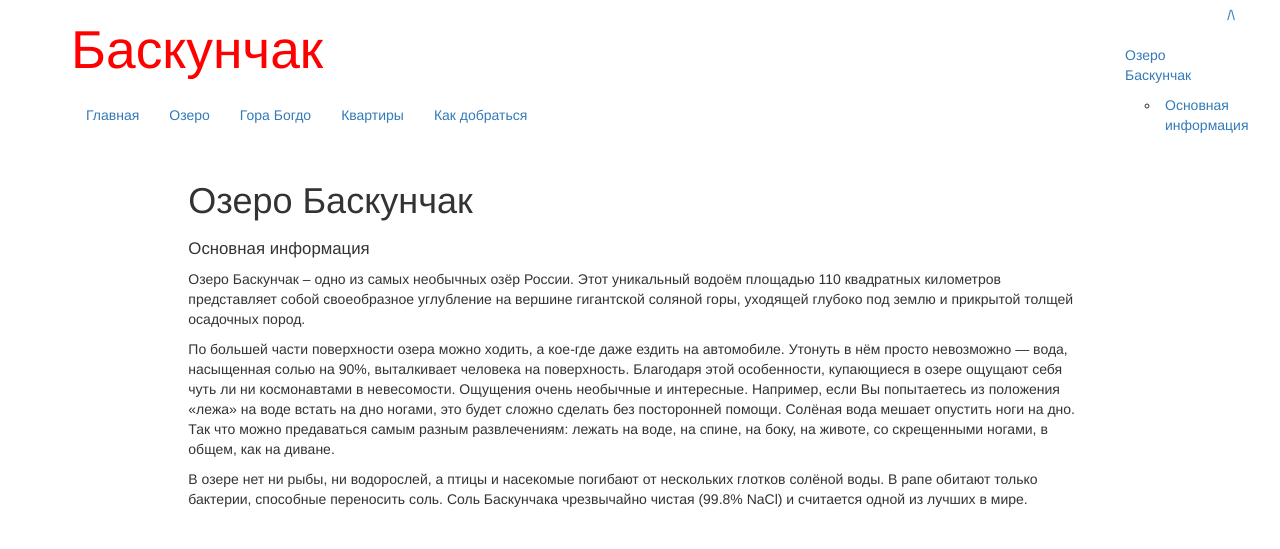
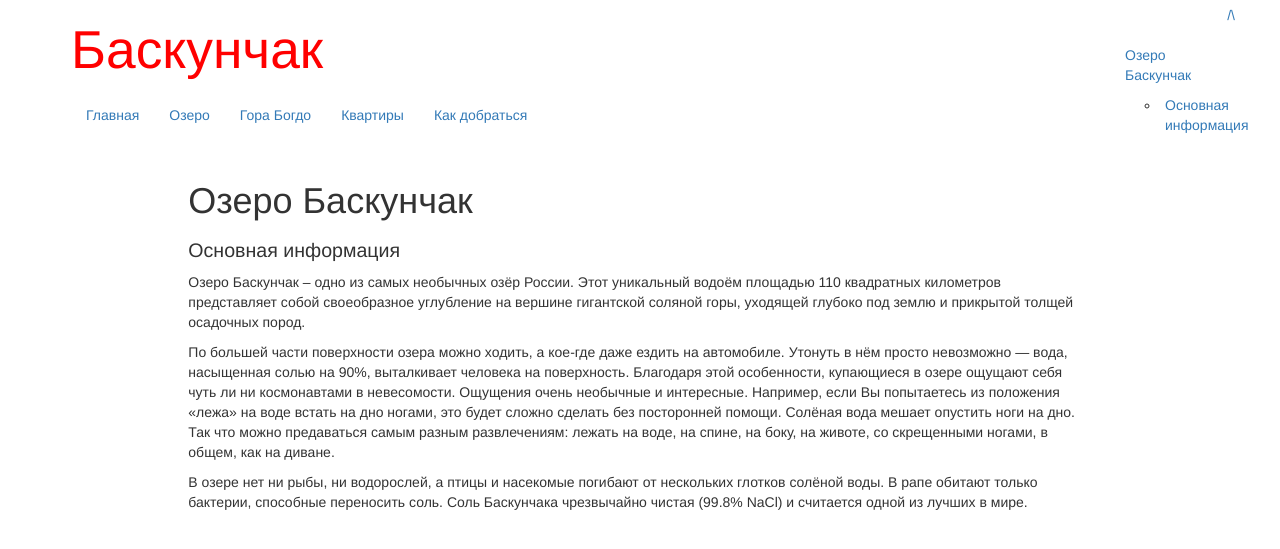
Before and after one commit to Baskunchak/baskunchak.github.io, a Jekyll site: the page built from lake.md, in a window 1280 px wide. Shown: the top 549 px of the page. Built offline with Jekyll 4.4.1, drawn with Linux system fonts in a browser that asks for light colours.

Commit message:
Update style.css

```diff
--- a/css/style.css
+++ b/css/style.css
@@ -20,7 +20,7 @@ img {
 }
 
 h2 {
-  font-size: 120%;
+  font-size: 140%;
 }
 
 .header a:hover {
```
